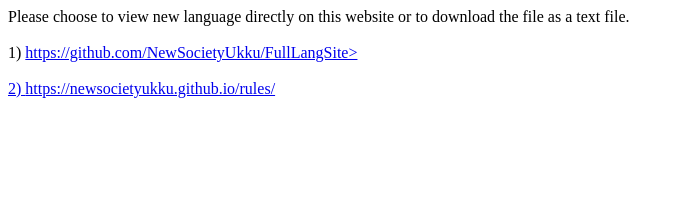
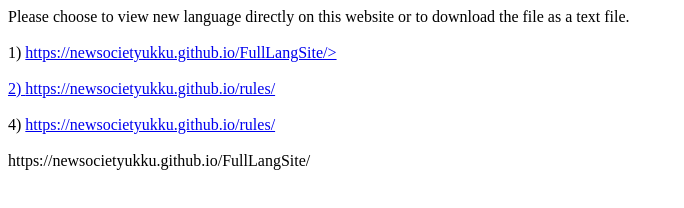
Before and after one commit to NewSocietyUkku/lang, a plain HTML site: page index.html in a window 1280 px wide. Shown: the whole page, without its empty margins (0-684 px from the left). Drawn offline with Linux system fonts and the light colour scheme.

Commit message:
Add files via upload

```diff
--- a/index.html
+++ b/index.html
@@ -15,10 +15,11 @@ Please choose to view new language directly on this website or to download the f
 
 <a href=
 
-"https://github.com/NewSocietyUkku/FullLangSite"
 
+"https://newsocietyukku.github.io/FullLangSite/"
 
-  >https://github.com/NewSocietyUkku/FullLangSite>
+  >https://newsocietyukku.github.io/FullLangSite/>
+
 
 
 
@@ -29,6 +30,8 @@ Please choose to view new language directly on this website or to download the f
 <br>
 
 2)
+
+
 
 
 <a href=
@@ -43,3 +46,23 @@ Please choose to view new language directly on this website or to download the f
 
 
 <br>
+
+
+4)
+
+
+<a href=
+
+  "https://newsocietyukku.github.io/rules/"
+
+  >https://newsocietyukku.github.io/rules/</a>
+
+
+
+<br>
+
+
+<br>
+
+
+https://newsocietyukku.github.io/FullLangSite/
```
